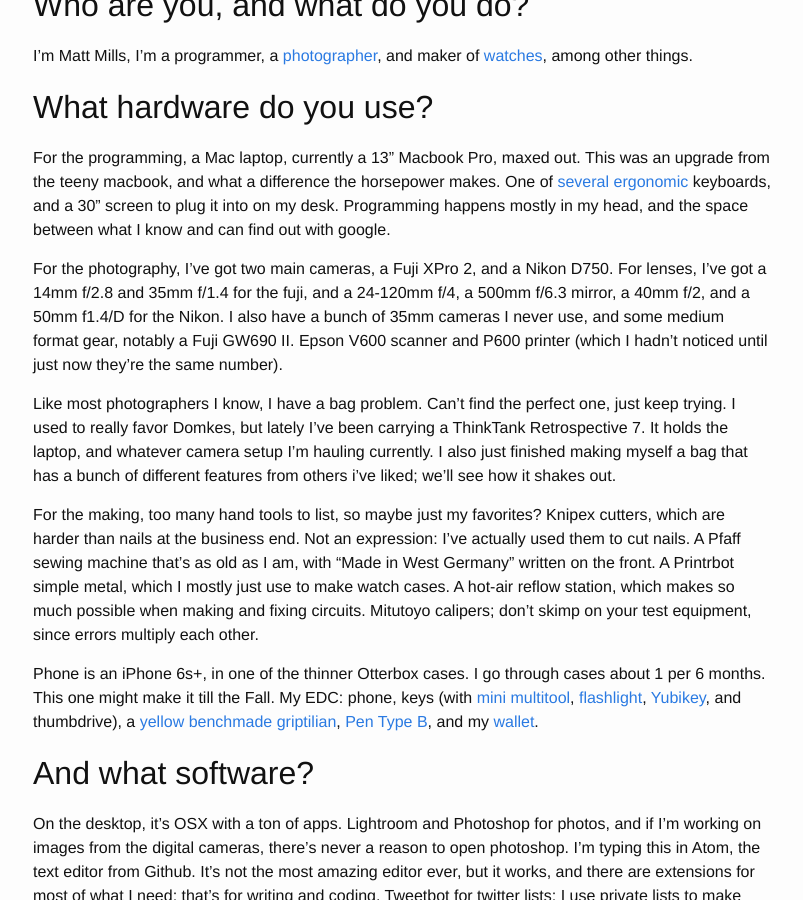
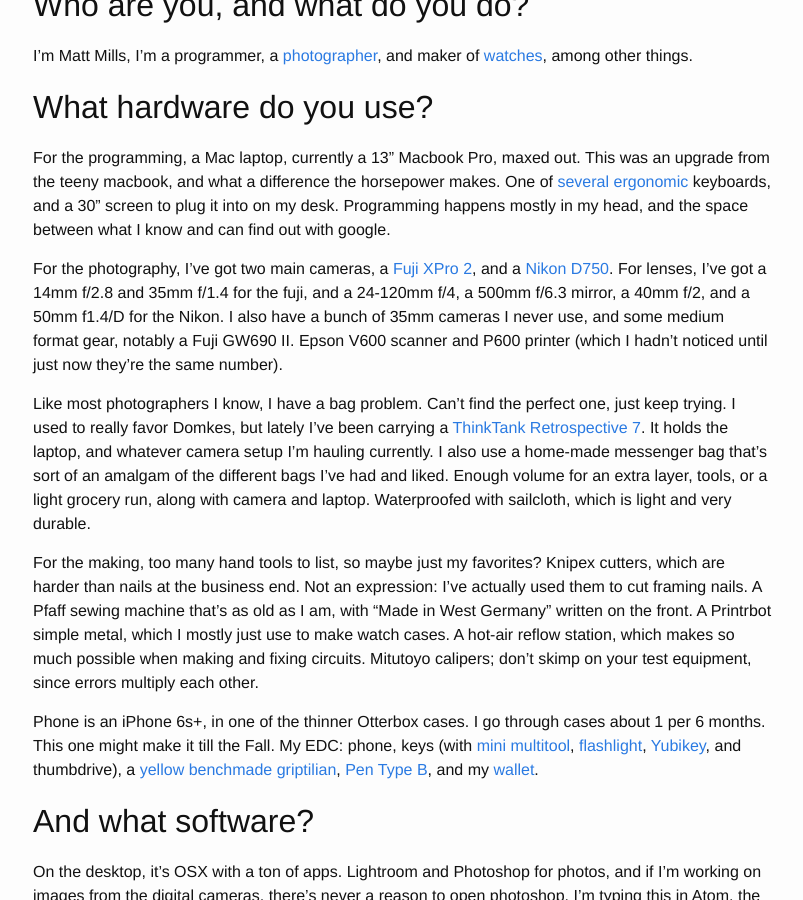
Before and after one commit to photomattmills/midnight_computer, a Jekyll site: the page built from _posts/2017-07-26-the-setup.markdown, in a window 1280 px wide and 900 px high, scrolled down 219 px. Shown: the whole window, without its empty margins (237-1040 px from the left). Built offline with Jekyll 4.4.1, drawn with Linux system fonts in a browser that asks for light colours; a script that is not in the unit is left out.

Commit message:
update setup a little

```diff
--- a/_posts/2017-07-26-the-setup.markdown
+++ b/_posts/2017-07-26-the-setup.markdown
@@ -14,11 +14,11 @@
 
 For the programming, a Mac laptop, currently a 13" Macbook Pro, maxed out. This was an upgrade from the teeny macbook, and what a difference the horsepower makes. One of [several](https://midnight.computer/2017/06/29/wireless-atreus.html) [ergonomic](https://input.club/devices/infinity-ergodox/) keyboards, and a 30" screen to plug it into on my desk. Programming happens mostly in my head, and the space between what I know and can find out with google.
 
-For the photography, I've got two main cameras, a Fuji XPro 2, and a Nikon D750. For lenses, I've got a 14mm f/2.8 and 35mm f/1.4 for the fuji, and a 24-120mm f/4, a 500mm f/6.3 mirror, a 40mm f/2, and a 50mm f1.4/D for the Nikon. I also have a bunch of 35mm cameras I never use, and some medium format gear, notably a Fuji GW690 II. Epson V600 scanner and P600 printer (which I hadn't noticed until just now they're the same number).
+For the photography, I've got two main cameras, a [Fuji XPro 2](https://www.amazon.com/Fujifilm-X-Pro2-Body-Professional-Black/dp/B01A8DUR74), and a [Nikon D750](https://www.amazon.com/Nikon-D750-FX-format-Digital-Camera/dp/B0060MVJ1Q). For lenses, I've got a 14mm f/2.8 and 35mm f/1.4 for the fuji, and a 24-120mm f/4, a 500mm f/6.3 mirror, a 40mm f/2, and a 50mm f1.4/D for the Nikon. I also have a bunch of 35mm cameras I never use, and some medium format gear, notably a Fuji GW690 II. Epson V600 scanner and P600 printer (which I hadn't noticed until just now they're the same number).
 
-Like most photographers I know, I have a bag problem. Can't find the perfect one, just keep trying. I used to really favor Domkes, but lately I've been carrying a ThinkTank Retrospective 7. It holds the laptop, and whatever camera setup I'm hauling currently. I also just finished making myself a bag that has a bunch of different features from others i've liked; we'll see how it shakes out.
+Like most photographers I know, I have a bag problem. Can't find the perfect one, just keep trying. I used to really favor Domkes, but lately I've been carrying a [ThinkTank Retrospective 7](https://www.amazon.com/Think-Tank-Photo-Retrospective-Black/dp/B0080F65V0). It holds the laptop, and whatever camera setup I'm hauling currently. I also use a home-made messenger bag that's sort of an amalgam of the different bags I've had and liked. Enough volume for an extra layer, tools, or a light grocery run, along with camera and laptop. Waterproofed with sailcloth, which is light and very durable.
 
-For the making, too many hand tools to list, so maybe just my favorites? Knipex cutters, which are harder than nails at the business end. Not an expression: I've actually used them to cut nails. A Pfaff sewing machine that's as old as I am, with "Made in West Germany" written on the front. A Printrbot simple metal, which I mostly just use to make watch cases. A hot-air reflow station, which makes so much possible when making and fixing circuits. Mitutoyo calipers; don't skimp on your test equipment, since errors multiply each other.
+For the making, too many hand tools to list, so maybe just my favorites? Knipex cutters, which are harder than nails at the business end. Not an expression: I've actually used them to cut framing nails. A Pfaff sewing machine that's as old as I am, with "Made in West Germany" written on the front. A Printrbot simple metal, which I mostly just use to make watch cases. A hot-air reflow station, which makes so much possible when making and fixing circuits. Mitutoyo calipers; don't skimp on your test equipment, since errors multiply each other.
 
 Phone is an iPhone 6s+, in one of the thinner Otterbox cases. I go through cases about 1 per 6 months. This one might make it till the Fall. My EDC: phone, keys (with [mini multitool](https://www.amazon.com/Swiss-Tech-ST66676-Polished-Multitool/dp/B0001EFSTI), [flashlight](https://www.amazon.com/gp/product/B00KPSHSMA/), [Yubikey](https://www.amazon.com/Yubico-Y-158-YubiKey-4/dp/B018Y1Q71M/), and thumbdrive), a [yellow benchmade griptilian](https://www.amazon.com/dp/B00152RXH0/ref=cm_sw_r_cp_dp_T2_RByEzbPV9CTQ5), [Pen Type B](https://cwandt.com/products/pen-type-b?variant=30696392260), and my [wallet](https://decadentminimalist.com/products/dm1-aluminum).
 
```
